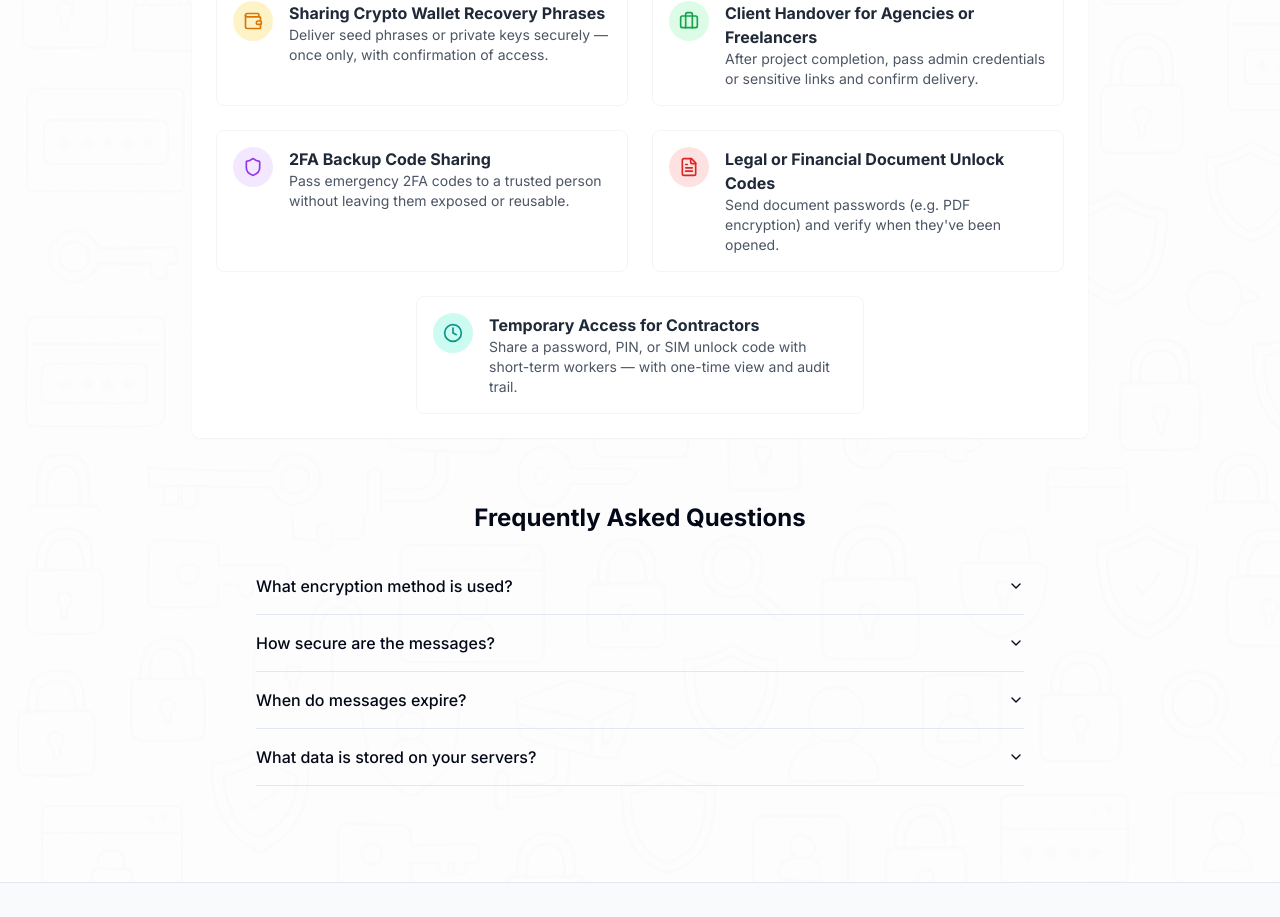
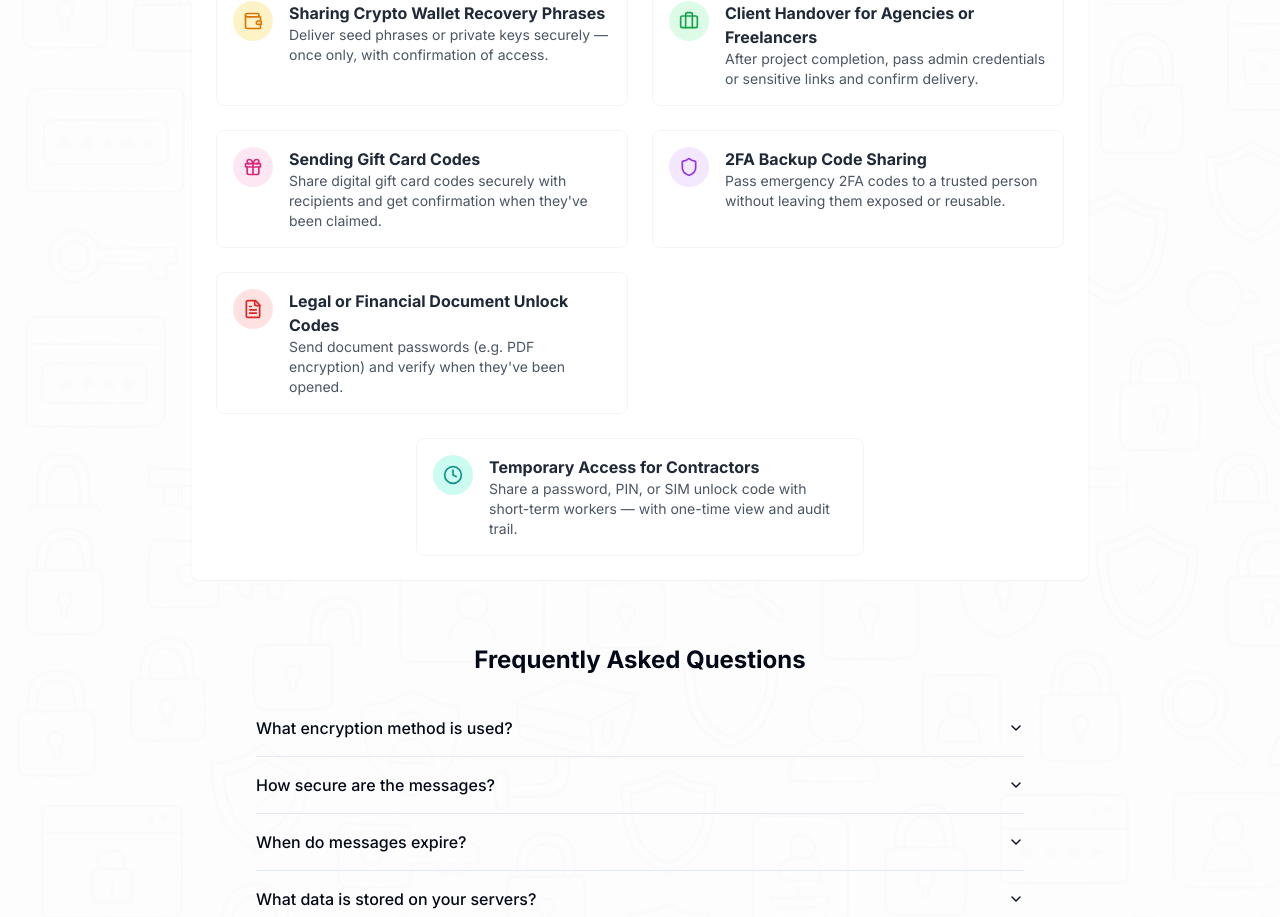
Before and after one commit to ybother/confirmlog, a Next.js app: page / in a window 1280 px wide. Shown: the part 1599-2516 px from the top of the page. Built offline with nearby package versions, Linux system fonts and the light colour scheme; no server answers.

Commit message:
feat: add secure gift card code sharing use case
Include new entry for secure gift card code sharing with confirmation.

Co-authored-by: null <275095+ybother@users.noreply.github.com>

```diff
--- a/components/use-cases.tsx
+++ b/components/use-cases.tsx
@@ -1,4 +1,4 @@
-import { Key, Globe, Wallet, Briefcase, Shield, FileText, Clock } from "lucide-react"
+import { Key, Globe, Wallet, Briefcase, Shield, FileText, Clock, Gift } from "lucide-react"
 
 export function UseCases() {
   return (
@@ -68,6 +68,21 @@ export function UseCases() {
           </div>
         </div>
 
+        {/* NEW Use Case: Gift Card Codes */}
+        <div className="flex gap-4 p-4 rounded-lg bg-white/70 border border-gray-100">
+          <div className="flex-shrink-0">
+            <div className="h-10 w-10 rounded-full bg-pink-100 flex items-center justify-center">
+              <Gift className="h-5 w-5 text-pink-600" />
+            </div>
+          </div>
+          <div>
+            <h3 className="font-bold text-gray-800">Sending Gift Card Codes</h3>
+            <p className="text-sm text-gray-600">
+              Share digital gift card codes securely with recipients and get confirmation when they've been claimed.
+            </p>
+          </div>
+        </div>
+
         {/* Use Case 5 */}
         <div className="flex gap-4 p-4 rounded-lg bg-white/70 border border-gray-100">
           <div className="flex-shrink-0">
```
